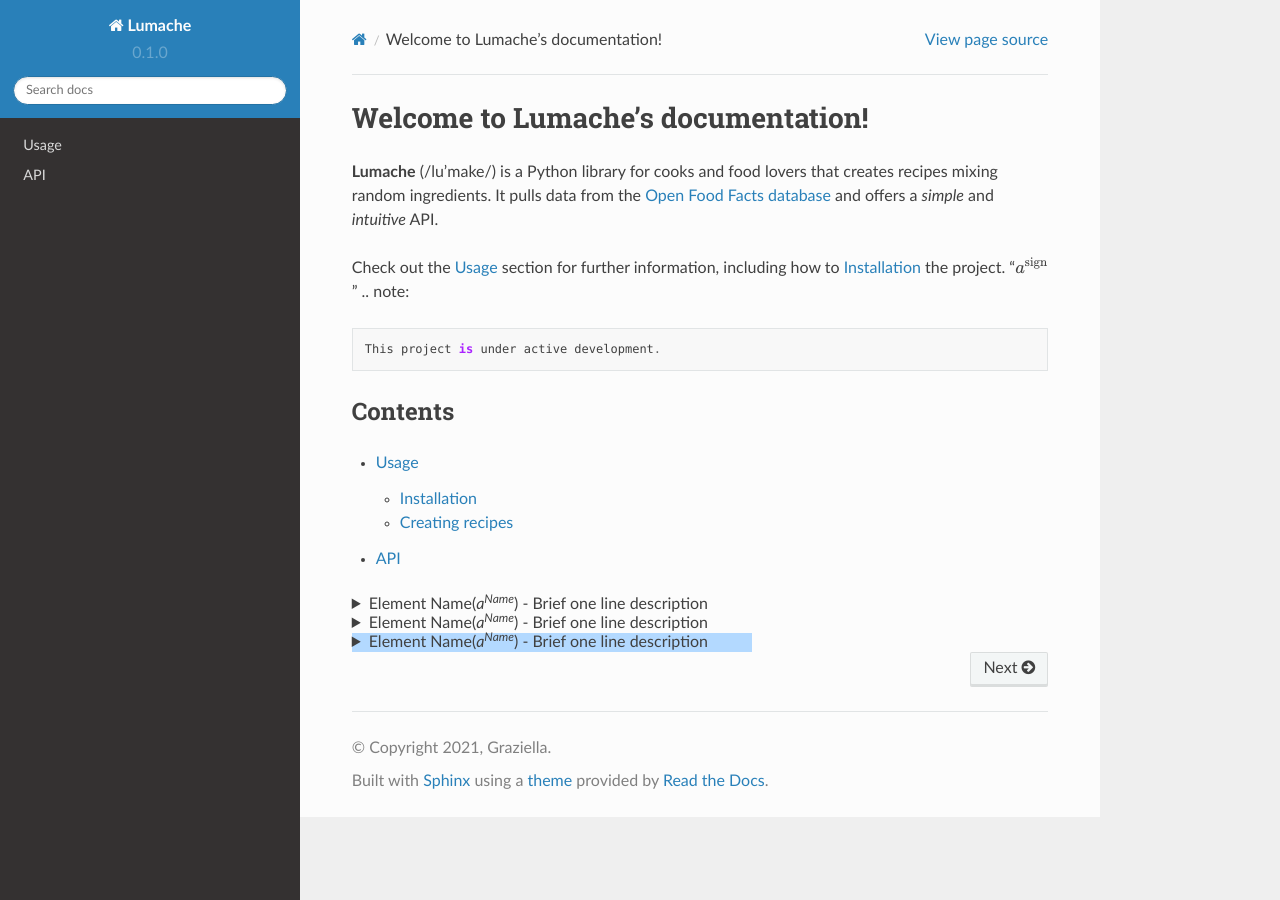
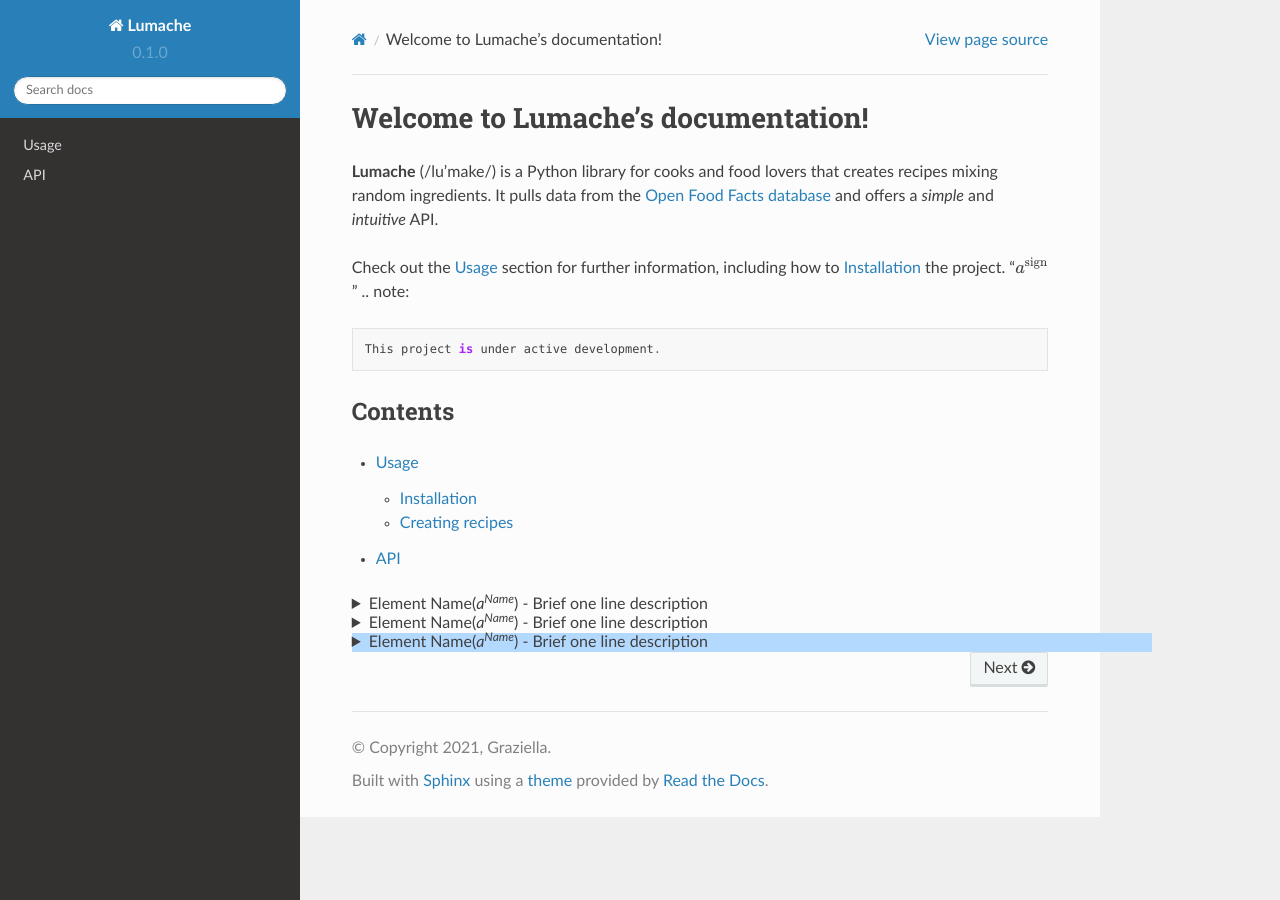
Before and after one commit to HaomiaoLuoLlanio/doc_beginning, a Sphinx documentation site: the page built from docs/source/index.rst, in a window 1280 px wide. Built offline with Sphinx 7.4.7 and the Read the Docs theme 2.0.0, drawn with Linux system fonts in a browser that asks for light colours.

Commit message:
Update index.rst

```diff
--- a/docs/source/index.rst
+++ b/docs/source/index.rst
@@ -39,8 +39,8 @@
    </details>
 
   <details>
-     <summary style="background-color:#B3D9FF;width:400px">Element Name(<var>a<sup>Name</sup></var>) - Brief one line description</summary>
-      <table style="border: 1px solid grey; border-collapse:collapse;width: 400px">
+     <summary style="background-color:#B3D9FF;width:800px">Element Name(<var>a<sup>Name</sup></var>) - Brief one line description</summary>
+      <table style="border: 1px solid grey; border-collapse:collapse;width: 800px">
       <tr >
       <td style="border-bottom: 1px solid grey; color:#4DA6FF;">Definition:   </td>
       <td style="border-bottom: 1px solid grey; color:grey;">Element Name::&lt;Name&gt;</td>
```
